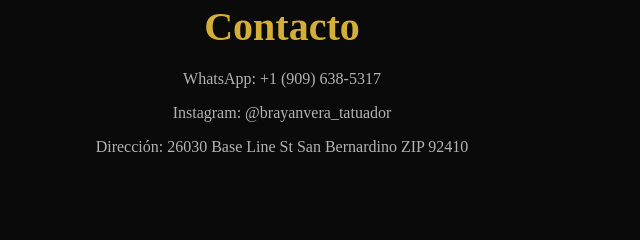
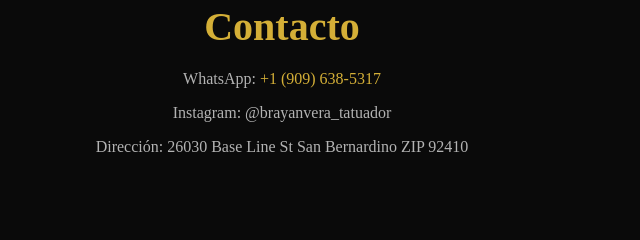
Before and after one commit to LudwingBlanco/BrayanVeraTatuador, a plain HTML site: page index.html in a window 1280 px wide. Shown: the part 3010-3250 px from the top of the page, 358-998 px from the left. Drawn offline with Linux system fonts and the light colour scheme.

Commit message:
Update index.html

```diff
--- a/index.html
+++ b/index.html
@@ -277,7 +277,7 @@
 
 <section class="contacto" id="contacto">
   <h2>Contacto</h2>
-  <p>WhatsApp: +1 (909) 638-5317</p>
+  <p>WhatsApp: <a href="https://wa.link/oczbb2" target="_blank" style="color: var(--gold); text-decoration:none;">+1 (909) 638-5317</a></p>
   <p>Instagram: @brayanvera_tatuador</p>
   <p>Dirección: 26030 Base Line St San Bernardino ZIP 92410</p>
 </section>
```
